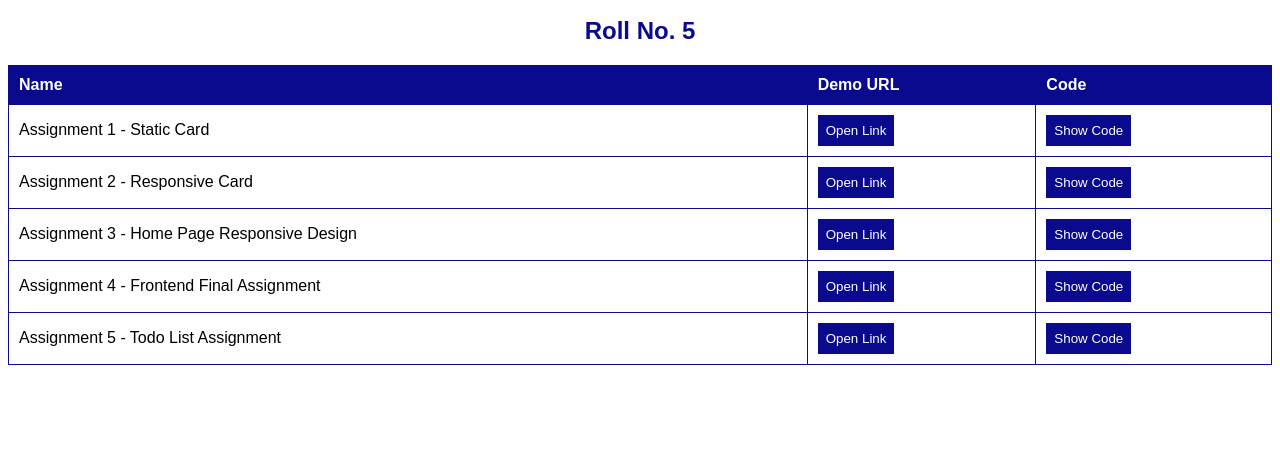
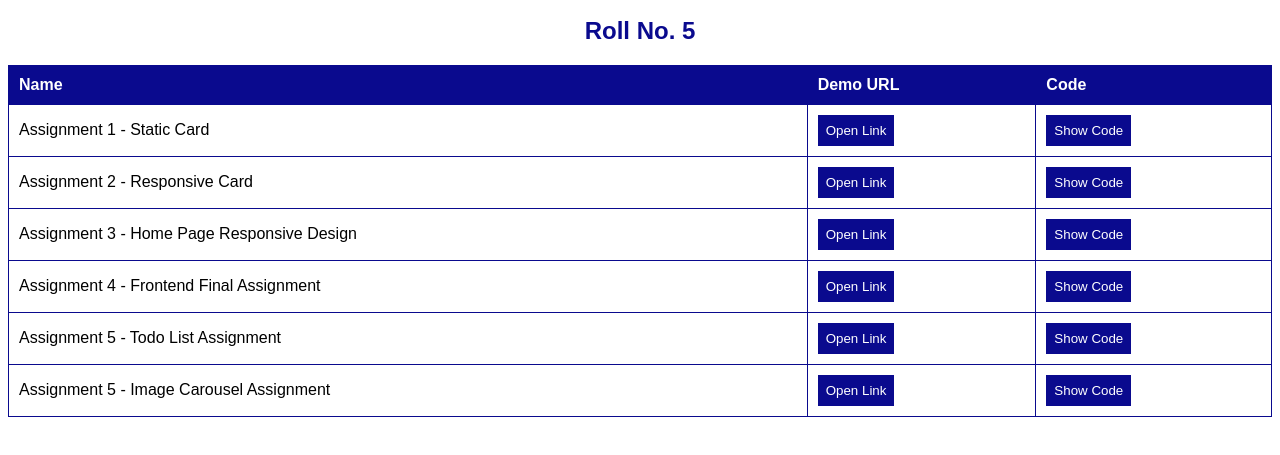
Before and after one commit to aayushman108/Assignment-submission-table, a plain HTML site: page index.html in a window 1280 px wide. Shown: the part 111-566 px from the top of the page. Drawn offline with Linux system fonts and the light colour scheme.

Commit message:
image carousel assignment added

```diff
--- a/index.html
+++ b/index.html
@@ -44,6 +44,11 @@
         <td><a href="https://aayushman108.github.io/Todo-assignment-leapfrog/"><button>Open Link</button></a></td>
         <td><a href="https://github.com/aayushman108/Todo-assignment-leapfrog"><button>Show Code</button></a></td>
       </tr>
+      <tr>
+        <td>Assignment 5 - Image Carousel Assignment</td>
+        <td><a href="https://aayushman108.github.io/Image-carousel-leapfrog/"><button>Open Link</button></a></td>
+        <td><a href="https://github.com/aayushman108/Image-carousel-leapfrog"><button>Show Code</button></a></td>
+      </tr>
     </tbody>
   </table>
 </body>
```
